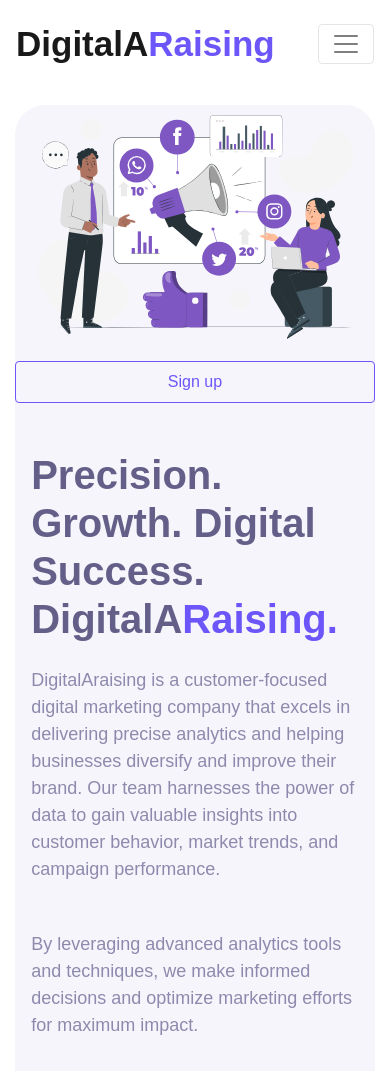
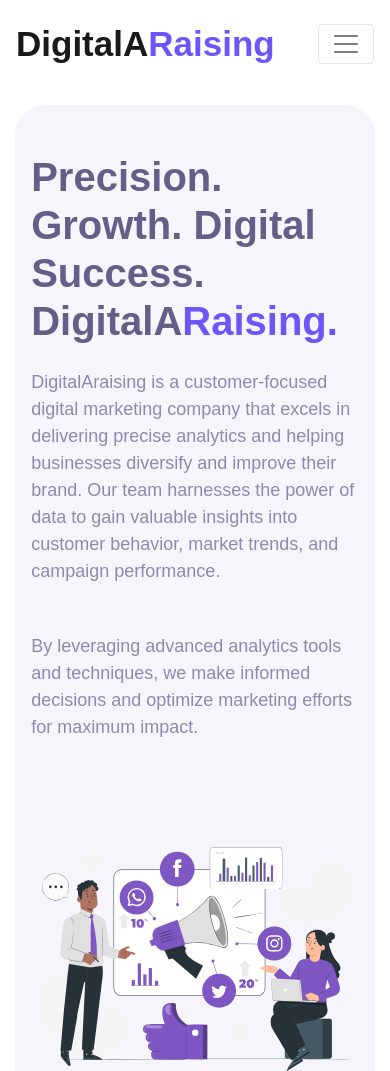
Before and after one commit to vishavkohal/DigitalAEra, a plain HTML site: page index.html in a window 390 px wide. Shown: the top 1071 px of the page. Drawn offline with nearby package versions, Linux system fonts and the light colour scheme; a script that the page names is missing; files whose address does not match are found by name.

Commit message:
moved image

```diff
--- a/index.html
+++ b/index.html
@@ -86,17 +86,16 @@
       </div>
     </nav>
 
-
     <div class="container">
       <div class="page-banner home-banner">
         <div class="row align-items-center flex-wrap-reverse h-140">
-          <div class="col-md-6 py-5 wow fadeInLeft">
+          <div class="col-md-6 py-5 wow fadeInLeft" >
             <h1 class="mb-4" style="font-weight: bold;" id="type-effect">Precision. Growth. Digital Success. DigitalA<span class="text-primary">Raising.</span></h1>
             <p class="text-lg text-grey mb-5">DigitalAraising is a customer-focused digital marketing company that excels in delivering precise analytics and helping businesses diversify and improve their brand. Our team harnesses the power of data to gain
               valuable insights into customer behavior, market trends, and campaign performance.</p>
             <p class="text-lg text-grey mb-5"> By leveraging advanced analytics tools and techniques, we make informed decisions and optimize marketing efforts for maximum impact.</p>
           </div>
-          <div class="col-md-4 py-lg-5">
+          <div class="col-md-4 py-lg-5 order-first order-md-last">
             <div class="right-image wow fadeInRight" data-wow-duration="1s" data-wow-delay="0.5s">
               <img src="assets/img/banner_image_1.svg" style="width:100%; max-width: 500px;" alt="Banner Image depicting services provided by DigitalAraising">
             </div>
@@ -107,7 +106,7 @@
         <a href="#about" class="btn-scroll" data-role="smoothscroll"><span class="mai-arrow-down"></span></a>
       </div>
     </div>
-    </div>
+
 
 
 
```
